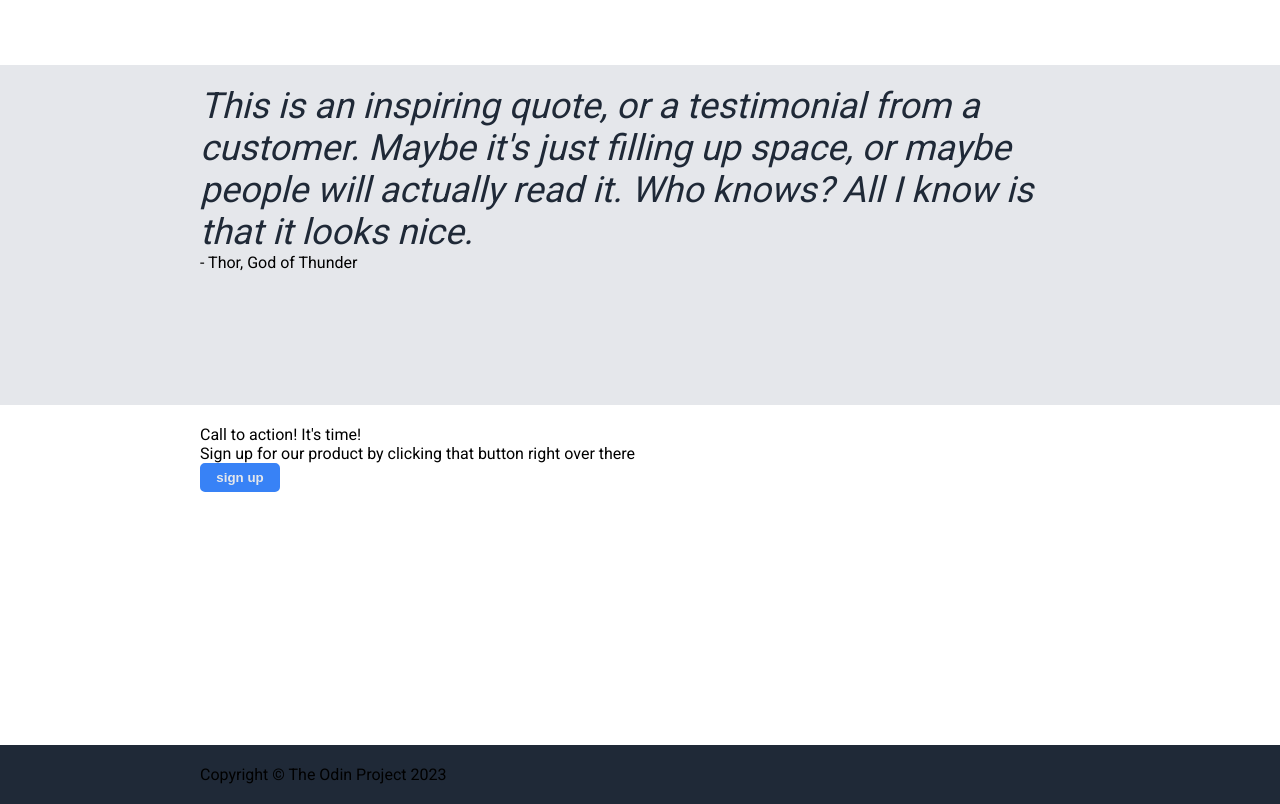
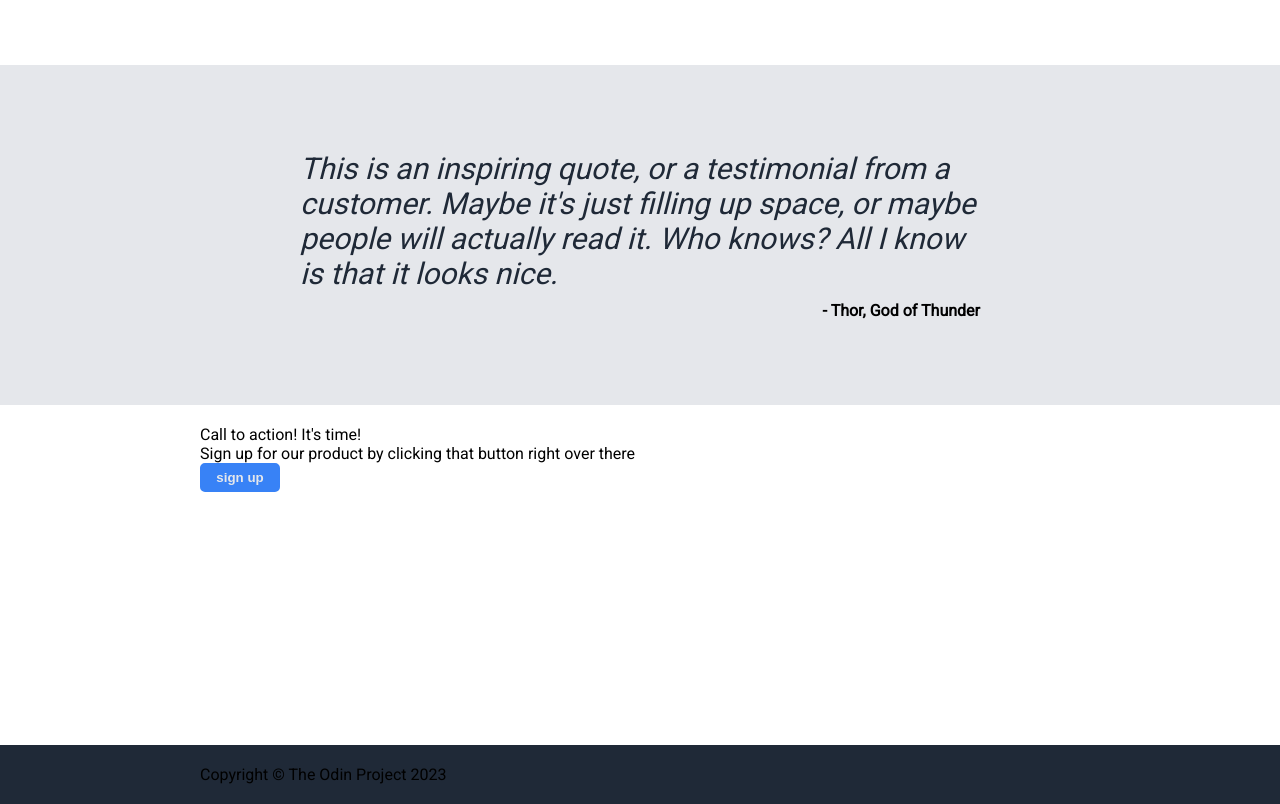
Before and after one commit to akhfirdaus07/landing-page, a plain HTML site: page index.html in a window 1280 px wide. Shown: the part 916-1720 px from the top of the page. Drawn offline with Linux system fonts and the light colour scheme.

Commit message:
Style the third content

```diff
--- a/index.html
+++ b/index.html
@@ -54,7 +54,7 @@
             </div>
         </div>
         <div class="third-content">
-            <div><i>This is an inspiring quote, or a testimonial from a customer. Maybe it's just filling up space, or maybe people will actually read it. Who knows? All I know is that it looks nice.</i></div>
+            <div class="quote-text"><i>This is an inspiring quote, or a testimonial from a customer. Maybe it's just filling up space, or maybe people will actually read it. Who knows? All I know is that it looks nice.</i></div>
             <div class="quote-title">- Thor, God of Thunder</div>
         </div>
         <div class="fourth-content">
--- a/style.css
+++ b/style.css
@@ -105,14 +105,23 @@ button {
 .third-content {
     background-color: #E5E7EB;
     flex: 1;
-    padding: 20px 200px;
+    padding: 20px 300px;
     height: 300px;
+    display: flex;
+    flex-direction: column;
+    justify-content: center;
 }
 
-i {
-    font-size: 36px;
-    font-weight: 300;
+.quote-text {
+    font-size: 30px;
+    font-weight: 200;
     color: #1F2937;
+}
+
+.quote-title {
+    margin-top:10px;
+    text-align: right;
+    font-weight: bold;
 }
 
 .fourth-content {
```
